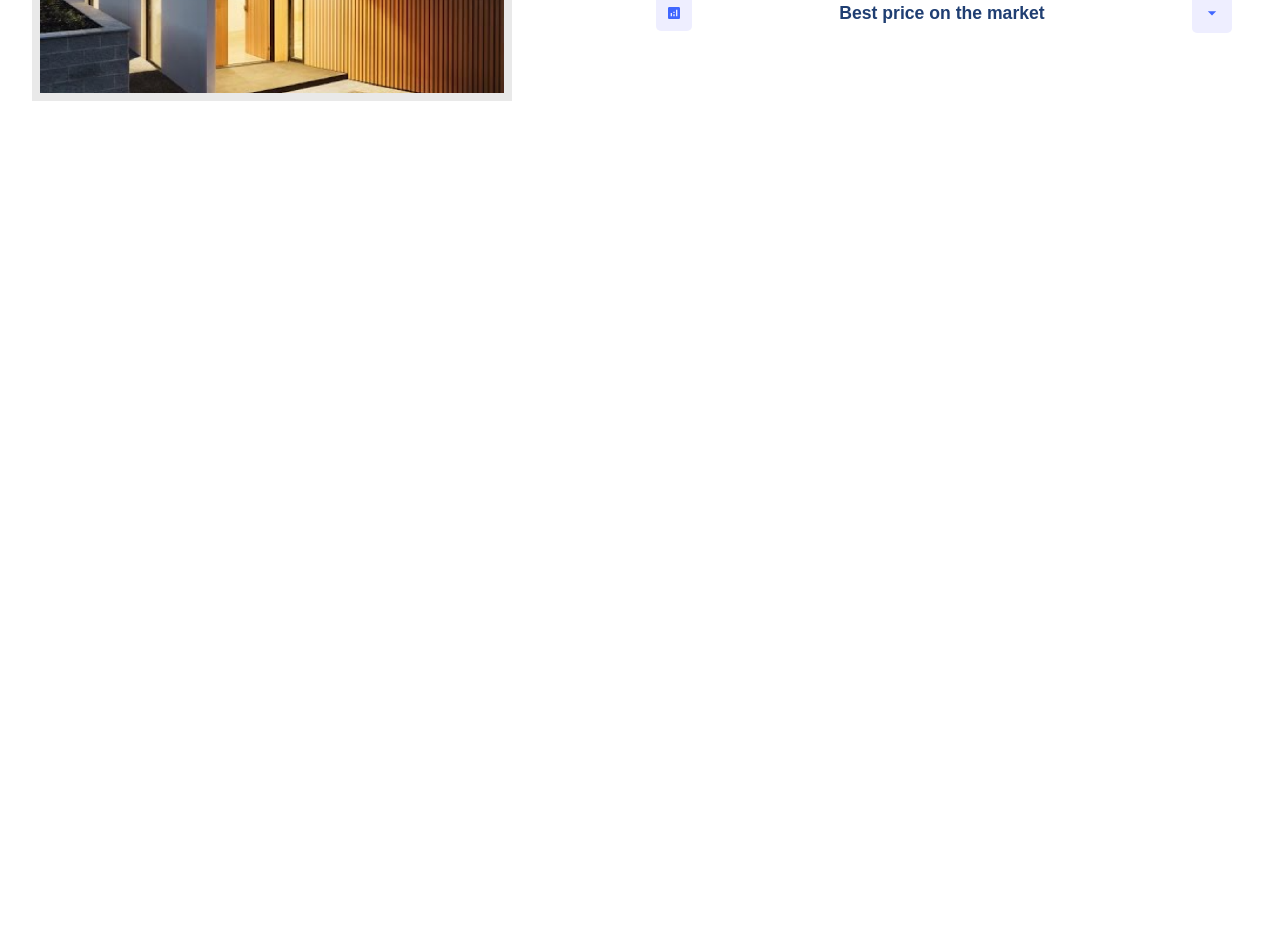
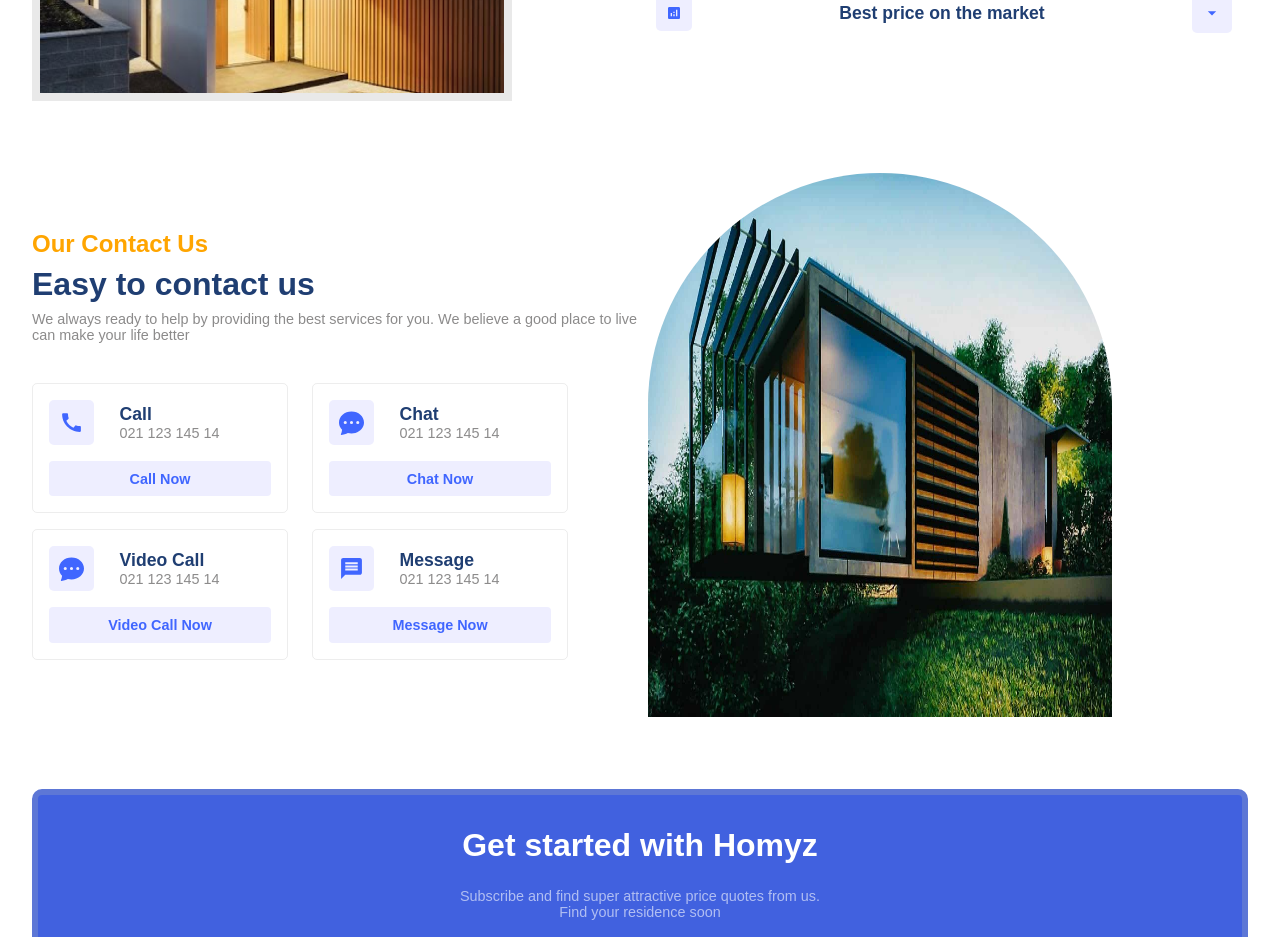
Before and after one commit to MuhammadUmar969/Real-Estate, a React (Vite) app: page / in a window 1280 px wide. Shown: the part 1860-2797 px from the top of the page. Before the commit the page ends 1993 px from the top, so only its background shows below. Built offline with nearby package versions, Linux system fonts and the light colour scheme.

Commit message:
Contact and Footer

```diff
--- a/src/App.jsx
+++ b/src/App.jsx
@@ -5,6 +5,9 @@ import './App.css'
 import Companies from './Component/Companies'
 import Residencies from './Component/Residencies'
 import Value from './Component/Value'
+import Contact from './Component/Contact'
+import GetStarted from './Component/GetStarted'
+import Footer from './Component/Footer'
 
 const App = () => {
   return (
@@ -17,6 +20,9 @@ const App = () => {
          <Companies />
          <Residencies />
          <Value />
+         <Contact />
+         <GetStarted />
+         <Footer />
        </div>
   )
 }
--- /dev/null
+++ b/src/Component/Contact.jsx
@@ -0,0 +1,93 @@
+import React from 'react'
+import {MdCall} from 'react-icons/md'
+import {BsFillChatDotsFill} from 'react-icons/bs'
+import {MdMessage} from 'react-icons/md'
+
+const Contact = () => {
+  return (
+    <>
+      <section className="c-wrapper">
+        <div className="paddings innerWidth flexCenter c-container">
+            <div className="flexColStart c-left">
+              <span className="orangeText">
+                Our Contact Us
+              </span>
+              <span className="primaryText">
+                Easy to contact us
+              </span>
+              <span className="secondaryText">
+              We always ready to help by providing the best services for you. We believe a good place to live can make your life better
+              </span>
+
+              <div className="flexColStart contactModes">
+
+                <div className="flexStart row">
+                  <div className="flexColCenter mode">
+                    <div className="flexStart">
+                        <div className="flexCenter icon">
+                          <MdCall size={25} />
+                        </div>
+                        <div className="flexColStart details">
+                            <span className="primaryText">Call</span>
+                            <span className="secondaryText">021 123 145 14</span>
+                        </div>
+                    </div>
+                    <div className="flexCenter button">Call Now</div>
+                  </div>
+
+                  <div className="flexColCenter mode">
+                    <div className="flexStart">
+                        <div className="flexCenter icon">
+                          <BsFillChatDotsFill size={25} />
+                        </div>
+                        <div className="flexColStart details">
+                            <span className="primaryText">Chat</span>
+                            <span className="secondaryText">021 123 145 14</span>
+                        </div>
+                    </div>
+                    <div className="flexCenter button">Chat Now</div>
+                  </div>
+                </div>
+
+                <div className="flexStart row">
+                  <div className="flexColCenter mode">
+                    <div className="flexStart">
+                        <div className="flexCenter icon">
+                          <BsFillChatDotsFill size={25} />
+                        </div>
+                        <div className="flexColStart details">
+                            <span className="primaryText">Video Call</span>
+                            <span className="secondaryText">021 123 145 14</span>
+                        </div>
+                    </div>
+                    <div className="flexCenter button">Video Call Now</div>
+                  </div>
+
+                  <div className="flexColCenter mode">
+                    <div className="flexStart">
+                        <div className="flexCenter icon">
+                          <MdMessage size={25} />
+                        </div>
+                        <div className="flexColStart details">
+                            <span className="primaryText">Message</span>
+                            <span className="secondaryText">021 123 145 14</span>
+                        </div>
+                    </div>
+                    <div className="flexCenter button">Message Now</div>
+                  </div>
+                </div>
+              </div>
+            </div>
+
+            <div className="c-right">
+              <div className="img-container">
+                <img src="./public/images/contact.jpg" alt="contact" />
+              </div>
+            </div>
+        </div>
+      </section>
+    </>
+  )
+}
+
+export default Contact
--- /dev/null
+++ b/src/Component/Footer.jsx
@@ -0,0 +1,39 @@
+import React from 'react'
+
+const Footer = () => {
+  return (
+    <>
+      <section className="f-wrapper">
+        <div className="paddings innerWidth flexCenter f-container">
+
+            <div className="flexColStart f-left">
+              <img src="./public/images/logo2.png" alt="logo2" />
+
+              <span className="secondaryText">
+               Our vision is to make all people
+               the best place to live for them.
+              </span>
+            </div>
+
+            <div className="flexColStart f-right">
+              <span className="primaryText">
+               Information
+              </span>
+              <span className="secondaryText">
+               145 New York, FL 5467, USA
+              </span>
+
+              <div className="flexCenter f-menu">
+                <span>Property</span>
+                <span>Services</span>
+                <span>Product</span>
+                <span>About Us</span>
+              </div>
+            </div>
+        </div>
+      </section>
+    </>
+  )
+}
+
+export default Footer
--- /dev/null
+++ b/src/Component/GetStarted.jsx
@@ -0,0 +1,28 @@
+import React from 'react'
+
+const GetStarted = () => {
+  return (
+    <>
+      <section className="g-wrapper">
+        <div className="paddings innerWidth g-container">
+            <div className="flexColCenter inner-container">
+                <span className="primaryText">
+                  Get started with Homyz
+                </span>
+                <span className="secondaryText">
+                 Subscribe and find super attractive price quotes from us.
+                 <br />
+                 Find your residence soon
+                </span>
+
+                <button className="button">
+                    <a href="#">Get Started</a>
+                </button>
+            </div>
+        </div>
+      </section>
+    </>
+  )
+}
+
+export default GetStarted
--- a/src/Component/Value.jsx
+++ b/src/Component/Value.jsx
@@ -43,16 +43,20 @@ const Value = () => {
               preExpanded={[0]}>
                   {
                      data.map((item,i) => {
-                      const [className,setClassName] = useState(null)
+                      const [expanded, setExpanded] = useState(false)
+
+                      const toggleAccordion = () => {
+                        setExpanded(!expanded);
+                      }
+
                        return(
-                        <AccordionItem className={`accordion-item${className}`} key={i} uuid={i}>
+                        <AccordionItem
+                        className={`accordion-item${expanded ? "expanded" : "collapsed"}`}
+                        key={i} uuid={i}>
                           <AccordionItemHeading>
-                            <AccordionItemButton className="flexCenter accordion-button">
-
-                            <AccordionItemState>
-                              {({expanded}) => expanded
-                              ? setClassName("expanded") : setClassName("collapsed")}
-                            </AccordionItemState>
+                            <AccordionItemButton
+                            className="flexCenter accordion-button"
+                            onClick={toggleAccordion}>
 
                               <div className="flexCenter icon">
                                 {item.icon}
--- /dev/null
+++ b/src/Contact.css
@@ -0,0 +1,62 @@
+.c-container{
+    justify-content: space-between;
+}
+
+.c-container>div{
+    flex: 1;
+}
+
+.c-right{
+    width: 100%;
+}
+
+.c-left{
+    gap: 0.5rem;
+}
+
+.contactModes{
+    margin-top: 2rem;
+    gap: 1rem;
+}
+
+.contactModes .row{
+    gap: 1.5rem;
+}
+
+.mode{
+    width: 16rem;
+    padding: 1rem;
+    border: 0.8px solid rgba(128, 128, 128, 0.143);
+    border-radius: 5px;
+    gap: 1rem;
+    transition: all 300ms ease-in;
+}
+
+.mode .button {
+    width: 100%;
+    background: var(--lightBlue);
+    color: var(--blue);
+    font-size: 0.9rem;
+    font-weight: 600;
+}
+
+.mode>:nth-child(1){
+    width: 100%;
+    gap: 1.6rem;
+}
+
+.mode .details .primaryText {
+    font-size: 1.1rem;
+    font-weight: 600;
+}
+
+.mode:hover{
+    scale: 1.1;
+    box-shadow: var(--shadow);
+}
+
+.mode .button:hover{
+    background: var(--blue-gradient);
+    color: white;
+    scale: 0.8;
+}
--- /dev/null
+++ b/src/Footer.css
@@ -0,0 +1,13 @@
+.f-container {
+    justify-content: space-between;
+}
+
+.f-right{
+    gap: 1rem;
+}
+
+.f-menu {
+    gap: 1.5rem;
+    margin-top: 1.5rem;
+    font-weight: 500;
+}
--- /dev/null
+++ b/src/GetStarted.css
@@ -0,0 +1,24 @@
+.inner-container{
+    gap: 1.5rem;
+    background: #4161df;
+    padding: 2rem;
+    border-radius: 10px;
+    border: 6px solid #5d77d6;
+    text-align: center;
+}
+
+.inner-container .primaryText {
+    color: white;
+    font-weight: 600;
+}
+
+.inner-container .secondaryText {
+    color: rgba(255, 255, 255, 0.587);
+}
+
+.inner-container .button {
+    background: #5a73d7;
+    border: 2px solid white;
+    box-shadow: var(--shadow);
+    border-radius: 10px;
+}
--- a/src/main.jsx
+++ b/src/main.jsx
@@ -7,6 +7,9 @@ import './Component/Hero.css'
 import './Companies.css'
 import './Residencies.css'
 import './Value.css'
+import './Contact.css'
+import './GetStarted.css'
+import './Footer.css'
 
 ReactDOM.createRoot(document.getElementById('root')).render(
   <React.StrictMode>
```
